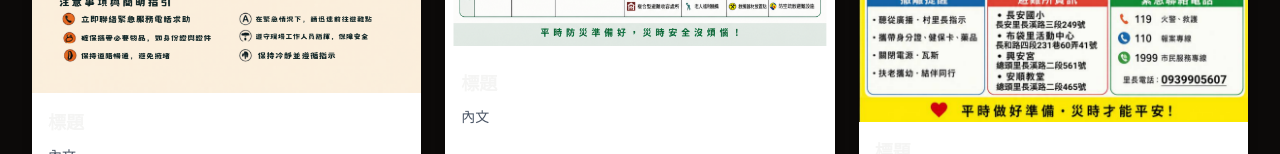
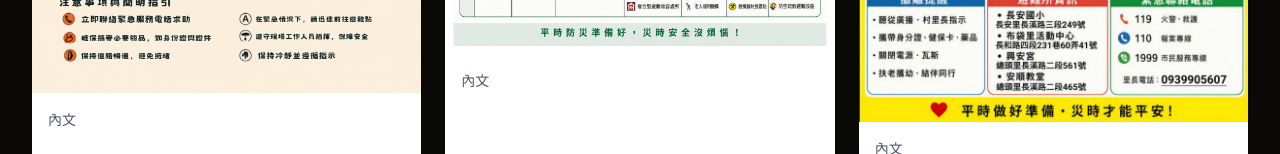
Before and after one commit to cubejh/DisasterPreventionTest, a React (Vite) app: page / in a window 1280 px wide. Both pictures are taken after a click on the button "防災海報". Shown: the part 646-800 px from the top of the page. Built offline with nearby package versions, Linux system fonts and the light colour scheme.

Commit message:
add poster tab

```diff
--- a/src/components/Poster.tsx
+++ b/src/components/Poster.tsx
@@ -6,17 +6,14 @@ export default function Poster() {
   const posters = [
     {
       img: poster1,
-      title: '標題',
       content: '內文'
     },
     {
       img: poster2,
-      title: '標題',
       content: '內文'
     },
     {
       img: poster3,
-      title: '標題',
       content: '內文'
     }
   ];
@@ -44,10 +41,6 @@ export default function Poster() {
 
             {/* 文字區 */}
             <div className="p-4 space-y-2">
-              <h2 className="text-lg font-bold">
-                {item.title}
-              </h2>
-
               <p className="text-sm text-gray-600 leading-relaxed">
                 {item.content}
               </p>
```
